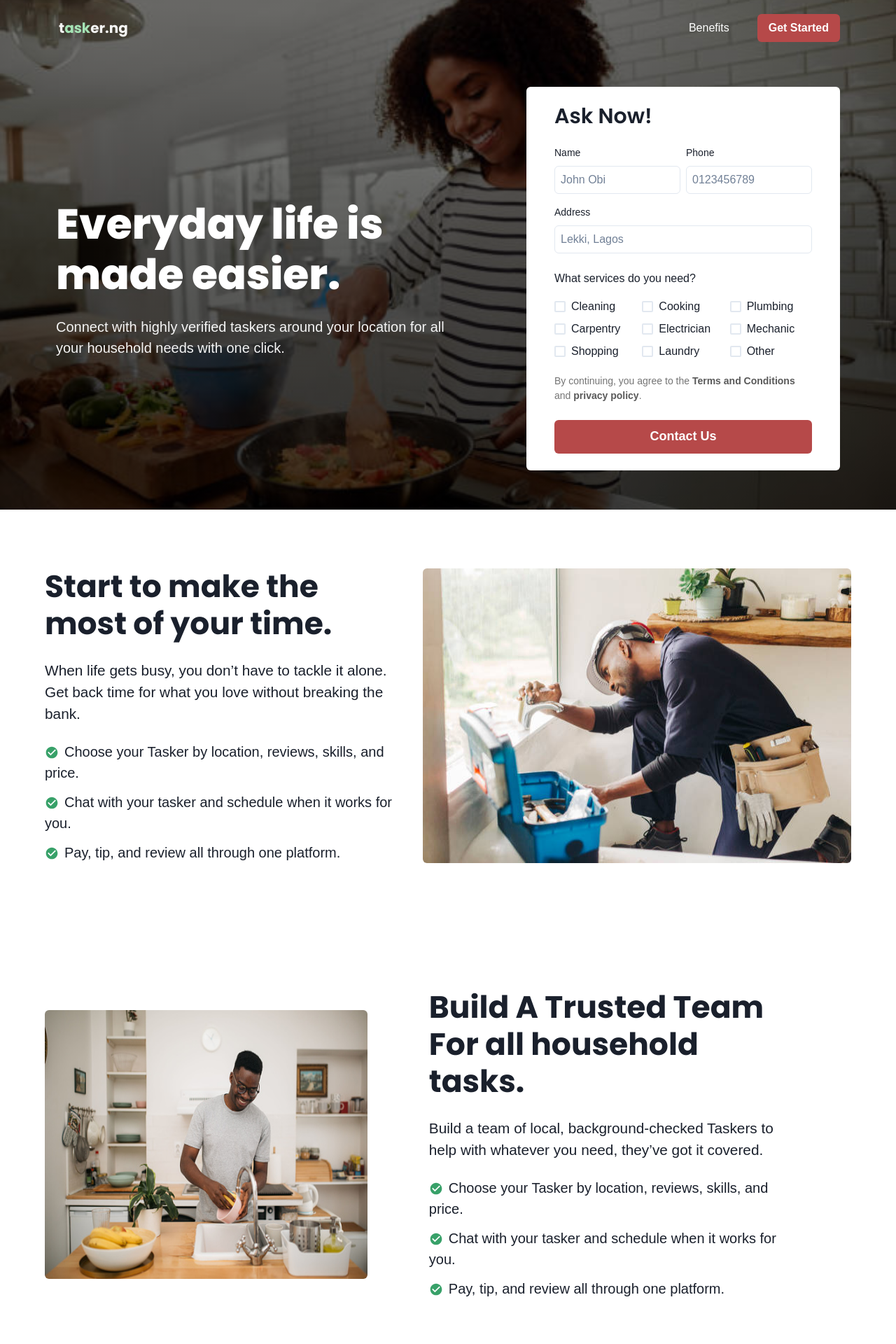
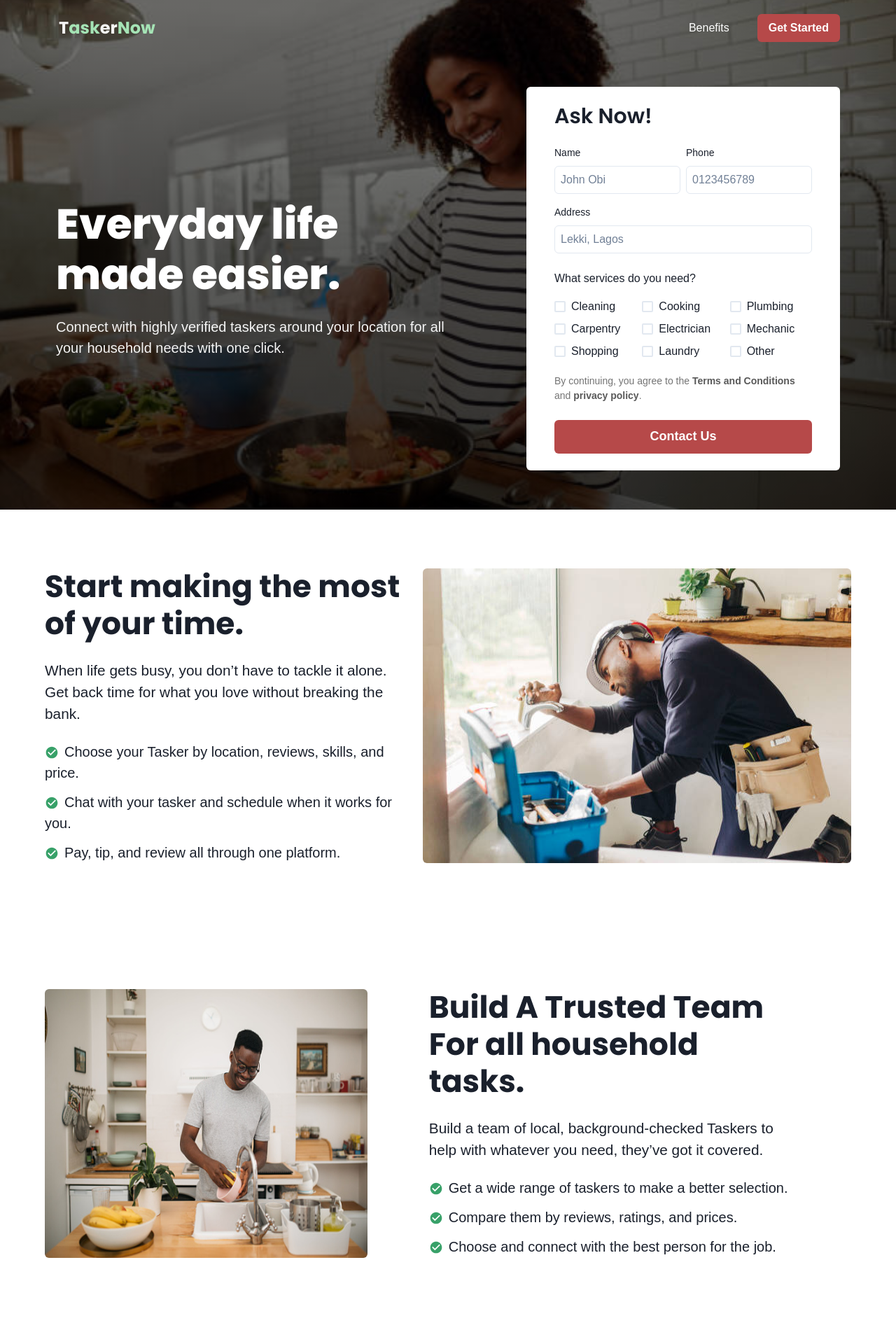
Before and after one commit to sophiaabah/tasker_ng, a Next.js app: page / in a window 1280 px wide. Shown: the top 1920 px of the page at 70% size. Built offline with nearby package versions, Linux system fonts and the light colour scheme; a web font is replaced by a local one.

Commit message:
features added

```diff
--- a/pages/index.js
+++ b/pages/index.js
@@ -65,9 +65,10 @@ export default function App() {
             alignSelf="center"
             pl={1}
             color="rgb(255 255 255 / 95%)"
-            fontSize="xl"
+            fontSize="2xl"
           >
-            t<chakra.span color="tasker_green.200">ask</chakra.span>er.ng
+            T<chakra.span color="tasker_green.200">ask</chakra.span>er
+            <chakra.span color="tasker_green.200">Now</chakra.span>
           </Heading>
           <Spacer />
           <Stack align="center" direction="row" spacing={10}>
@@ -100,7 +101,7 @@ export default function App() {
               fontWeight={800}
               fontSize={{ lg: "6xl", base: "4xl" }}
             >
-              Everyday life is made easier.
+              Everyday life made easier.
             </Heading>
             <Text color="rgb(255 255 255 / 95%)" fontWeight={500} fontSize="xl">
               Connect with highly verified taskers around your location for all
@@ -219,7 +220,7 @@ export default function App() {
           alignSelf="center"
         >
           <Heading fontSize={{ md: "2.75rem", base: "2.5rem" }}>
-            Start to make the most of your time.
+            Start making the most of your time.
           </Heading>
           <Text fontSize={{ md: "1.3rem", base: "lg" }}>
             When life gets busy, you don’t have to tackle it alone. Get back
@@ -280,15 +281,15 @@ export default function App() {
           <List spacing={3}>
             <ListItem fontSize={{ md: "xl", base: "lg" }}>
               <ListIcon as={MdCheckCircle} color="green.500" />
-              Choose your Tasker by location, reviews, skills, and price.
+              Get a wide range of taskers to make a better selection.
             </ListItem>
             <ListItem fontSize={{ md: "xl", base: "lg" }}>
               <ListIcon as={MdCheckCircle} color="green.500" />
-              Chat with your tasker and schedule when it works for you.
+              Compare them by reviews, ratings, and prices.
             </ListItem>
             <ListItem fontSize={{ md: "xl", base: "lg" }}>
               <ListIcon as={MdCheckCircle} color="green.500" />
-              Pay, tip, and review all through one platform.{" "}
+              Choose and connect with the best person for the job.
             </ListItem>
           </List>
         </Stack>
```
